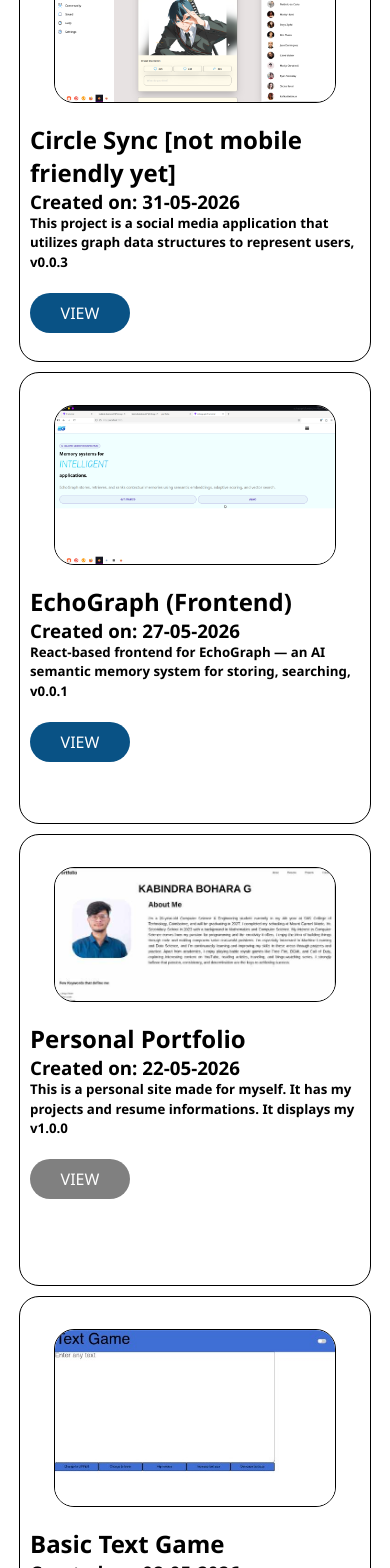
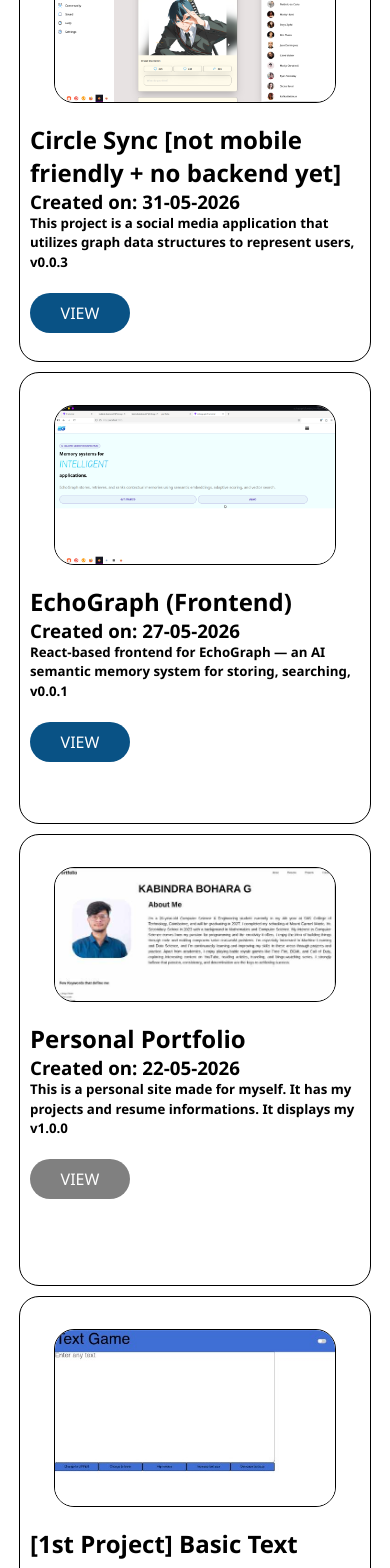
Before and after one commit to kabindrabohara078/portfolio, a React app: page /projects in a window 390 px wide. Shown: the part 300-1868 px from the top of the page. Built offline with nearby package versions, Linux system fonts and the light colour scheme; the HTML template or start-up script is replaced by a standard one.

Commit message:
contact added[mobile]v4

```diff
--- a/src/pages/Project.jsx
+++ b/src/pages/Project.jsx
@@ -7,7 +7,7 @@ const Project = () => {
   const projects=[
     {
       id:'3',
-      project_name:'Circle Sync [not mobile friendly yet]',
+      project_name:'Circle Sync [not mobile friendly + no backend yet]',
       project_date: '31-05-2026',
       project_logo:'/Screenshot_2026-05-31_19-38-55.png',
       project_desc:'This project is a social media application that utilizes graph data structures to represent users, interests, and interactions.',
@@ -28,13 +28,13 @@ const Project = () => {
       project_name:'Personal Portfolio',
       project_date: '22-05-2026',
       project_logo:'/portfolio-logo.jpeg',
-      project_desc:'This is a personal site made for myself. It has my projects and resume informations. It displays my skills with reactjs. Basically the one you are watching right now.',
+      project_desc:'This is a personal site made for myself. It has my projects and resume informations. It displays my skills with reactjs. Basically the one you are looking at right now.',
       project_version: 'v1.0.0',
       project_link:'NA'
     },
     {
       id:'0',
-      project_name:'Basic Text Game',
+      project_name:'[1st Project]  Basic Text Game',
       project_date: '08-05-2026',
       project_logo:'/basic-text-game-app-logo.jpeg',
       project_desc:'This is a simple text converter app. It can do basic text operations like reversing, size increasing and decreasing, upper, and lower conversions.',
--- a/src/pages/Resume.jsx
+++ b/src/pages/Resume.jsx
@@ -4,10 +4,6 @@ import './Pages.css'
 const Resume = () => {
   return (
     <div className="resume-main">
-
-
-
-
 
         <br /> <br />
 
@@ -24,7 +20,7 @@ const Resume = () => {
       </div> <br />
       <div className="download-resume">
 
-      <a href="/Kabindra_Bohara_G_Resume_22_05_2026.pdf" download>Download Resume</a>
+      <a href="/Kabindra_Bohara_G_Resume_22_05_2026.pdf" download>Download One Page</a>
       <a href="/kabindra_bohara_ATS_2026.pdf" download>Download ATS</a>
 
       </div>
@@ -35,13 +31,14 @@ const Resume = () => {
         <br /><br /> <br /><br /><br />
 
 
-        <h1>Video Resume (dummy)</h1>
+        <h1>Video Resume</h1>
       </div>
 
 <br /><br />
 
       <div className="resume-video">
-        <iframe width="560" height="315" src="https://www.youtube.com/embed/xE02X2RR_Eg?si=2-ZvREHrWRjapbBP" title="YouTube video player" frameBorder="0" allow="accelerometer; autoplay; clipboard-write; encrypted-media; gyroscope; picture-in-picture" referrerPolicy="strict-origin-when-cross-origin" allowFullScreen></iframe>
+        {/* <iframe width="560" height="315" src="https://www.youtube.com/embed/xE02X2RR_Eg?si=2-ZvREHrWRjapbBP" title="YouTube video player" frameBorder="0" allow="accelerometer; autoplay; clipboard-write; encrypted-media; gyroscope; picture-in-picture" referrerPolicy="strict-origin-when-cross-origin" allowFullScreen></iframe> */}
+        <img src="public/project-na.jpeg" alt="" />
       </div>
 
       <br /><br />
```
